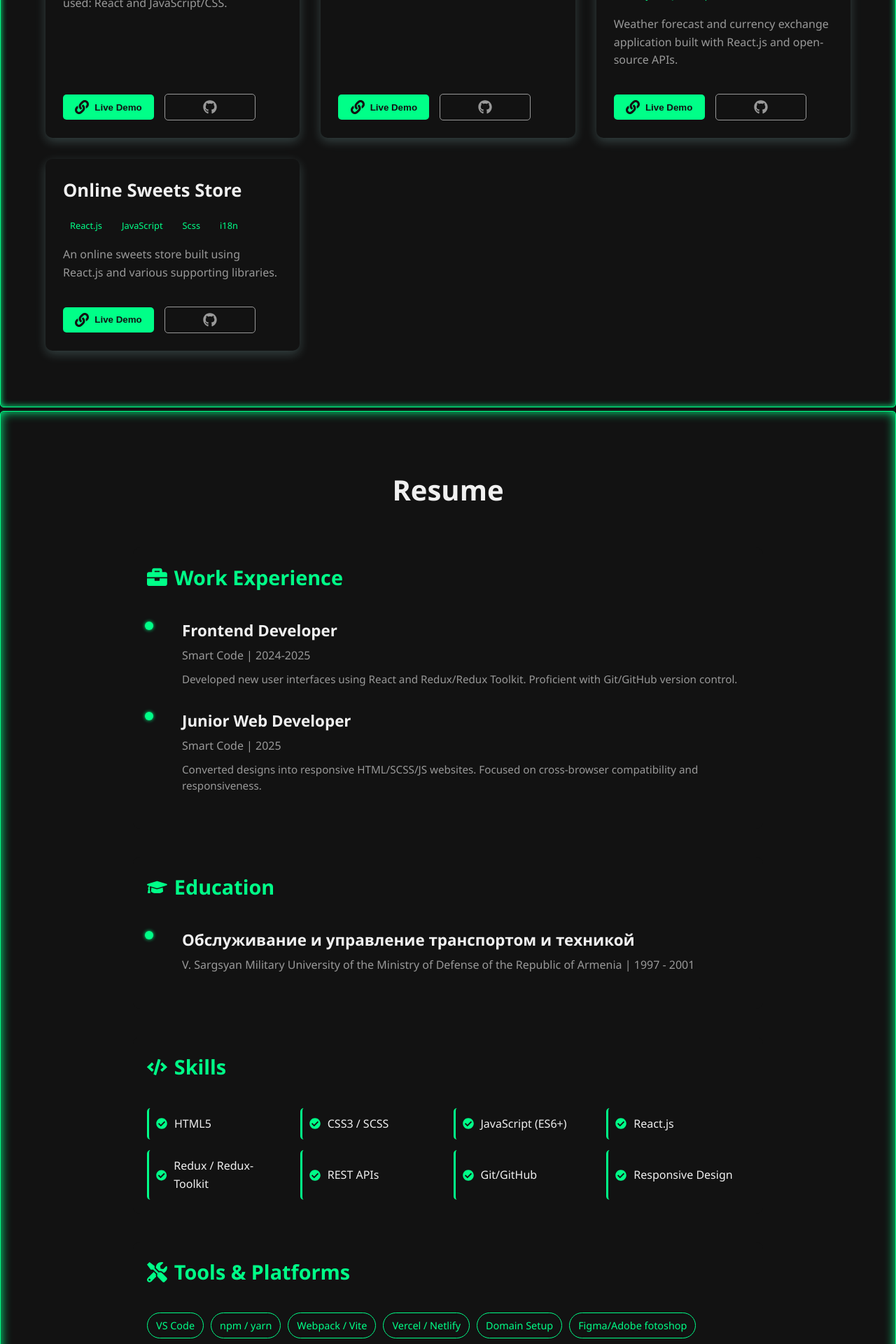
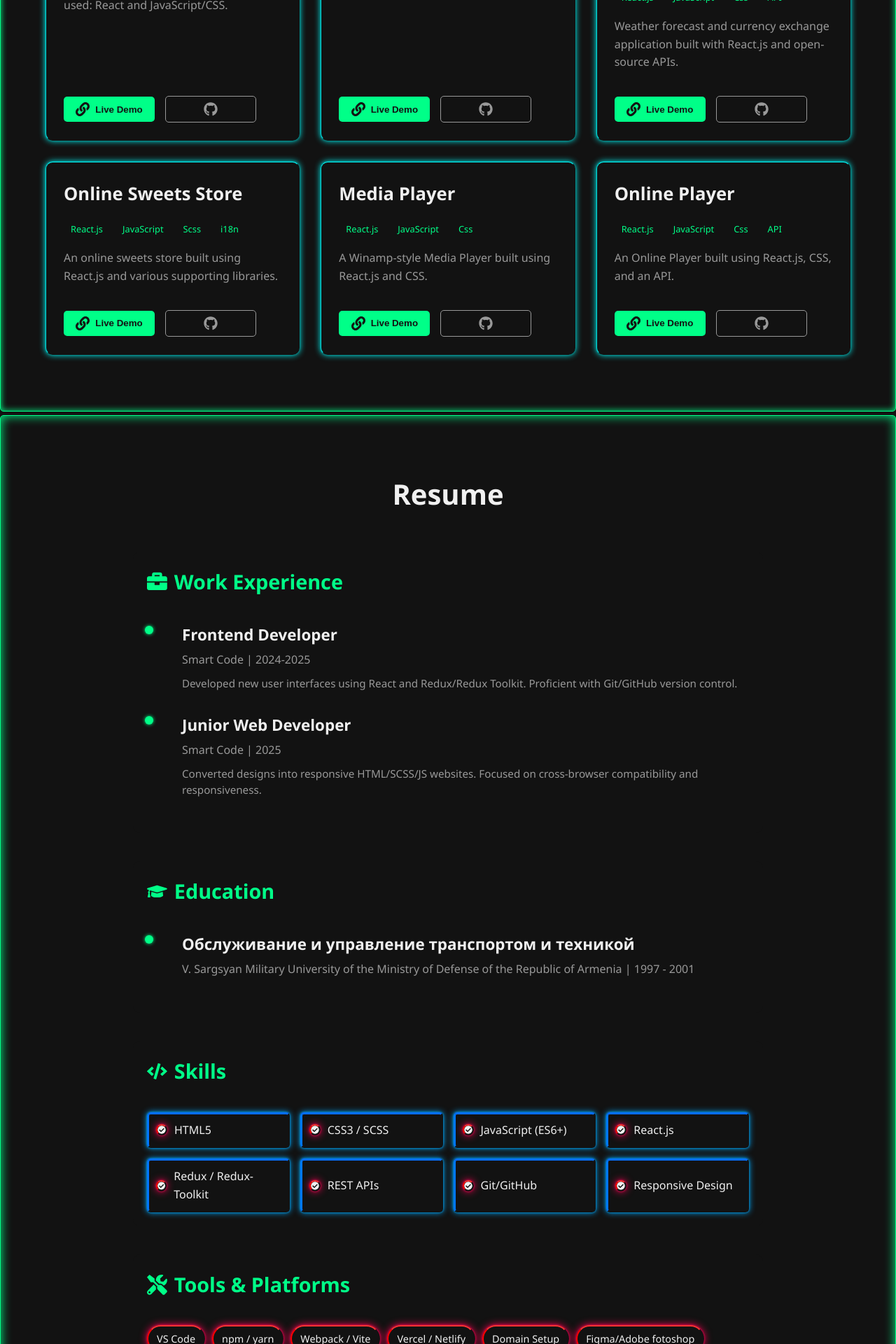
Before and after one commit to Hrach80/hrach-cv, a React (Vite) app: page / in a window 1280 px wide. Shown: the part 2086-4006 px from the top of the page at 70% size. Built offline with nearby package versions, Linux system fonts and the light colour scheme.

Commit message:
hrac-color

```diff
--- a/src/components/Projects/Projects.jsx
+++ b/src/components/Projects/Projects.jsx
@@ -18,12 +18,7 @@ const Projects = () => {
         setLoadingId(uniqueId);
 
         setTimeout(() => {
-            // ՔԱՅԼ 2: Թաքցնում ենք անիմացիան
             setLoadingId(null);
-
-            // ՔԱՅԼ 3: Անմիջապես բացում ենք հղումը նույն ներդիրում
-            // window.location.href-ն ավելի հուսալի է, քան window.open-ը
-            // setTimeout-ի ներսում iOS-ի վրա։
             window.location.href = url;
         }, 1500);
     };
--- a/src/components/Projects/Projects.scss
+++ b/src/components/Projects/Projects.scss
@@ -49,14 +49,24 @@
     position: relative;
     overflow: hidden;
     cursor: pointer;
-    box-shadow: 0 5px 15px rgba(189, 255, 253, 0.2);
+        border: 1px solid rgba(0, 255, 255, 0.3);
+        border-top-color: #00ffff;
+        border-left-color: #00e0e0;
+        border-bottom-color: transparent;
+        border-right-color: transparent;
+        box-shadow: 0 0 3px #00a0a0, 0 0 10px #00ffff;
     transition: all 0.8s;
     opacity: 0;
     animation: fadeInUp 0.8s ease-out forwards;
 
     &:hover {
         transform: translateY(-5px);
-        box-shadow: 0 5px 15px rgba(30, 255, 180, 0.2);
+    border: 1px solid rgba(255, 0, 85, 0.3);
+        border-top-color: #ff3333;
+        border-left-color: #ff0000;
+        border-bottom-color: transparent;
+        border-right-color: transparent;
+        box-shadow: 0 0 3px #ff0055, 0 0 12px #ff0055;
 
         &::before {
             opacity: 1;
--- a/src/components/Resume/Resume.scss
+++ b/src/components/Resume/Resume.scss
@@ -114,8 +114,12 @@
     font-size: 1rem;
     padding: 10px;
     border-radius: 5px;
-    background-color: var(--color-dark-background);
-    border-left: 3px solid var(--color-primary);
+        border: 3px solid rgba(0, 153, 255, 0.3);
+        border-top-color: #076eff;
+        border-left-color: #0077ff;
+        border-bottom-color: transparent;
+        border-right-color: transparent;
+        box-shadow: 0 0 3px #00aaff, 0 0 10px #00aaff;
     transition: transform 0.3s ease;
 
     &:hover {
@@ -123,7 +127,13 @@
     }
 
     .skill-icon {
-        color: var(--color-primary);
+    border: 2px solid rgba(255, 0, 85, 0.3);
+        border-top-color: #ff3333;
+        border-left-color: #ff0000;
+        border-bottom-color: transparent;
+        border-right-color: transparent;
+        box-shadow: 0 0 3px #ff0055, 0 0 12px #ff0055;
+        border-radius: 50px;
     }
 }
 
@@ -138,8 +148,12 @@
     padding: 6px 12px;
     border-radius: 20px;
     background-color: rgba(var(--color-primary-rgb), 0.15);
-    color: var(--color-primary);
-    border: 1px solid var(--color-primary);
+border: 2px solid rgba(255, 0, 85, 0.3);
+    border-top-color: #ff3333;
+    border-left-color: #ff0000;
+    border-bottom-color: transparent;
+    border-right-color: transparent;
+    box-shadow: 0 0 3px #ff0055, 0 0 12px #ff0055;
     font-weight: 500;
 }
 
--- a/src/locales/am/translation.json
+++ b/src/locales/am/translation.json
@@ -31,6 +31,10 @@
     "project_6_description": "Եղանակի տեսության և Տարադրամի փոխանակման հավելված, որը կառուցված է React.js-ի և բաց աղբյուրի API-ների վրա։",
     "project_7_title": "Քաղցրավենիքների վաճառքի օնլայն խանութ",
     "project_7_description":" Քաղցրավենիքների վաճառքի օնլայն խանութ, որը կառուցված է React.js-ի և մի շարք գրադարանների հիման վրա։",
+    "project_8_title": "Մեդիա Պլեյեր",
+    "project_8_description": " Մեդիա Պլեյեր winamp ոճով, որը կառուցված է React.js-ի և CSS-ի վրա։",
+    "project_9_title": "Առցանց Պլեյեր",
+    "project_9_description": " Առցանց Պլեյեր, որը կառուցված է React.js-ի CSS-ի և API-ի վրա։",
     "resume_section_title": "Ռեզյումե",
     "section_experience": "Աշխատանքային Փորձ",
     "section_education": "Կրթություն",
--- a/src/locales/en/translation.json
+++ b/src/locales/en/translation.json
@@ -30,6 +30,10 @@
     "project_6_description": "Weather forecast and currency exchange application built with React.js and open-source APIs.",
     "project_7_title": "Online Sweets Store",
     "project_7_description": "An online sweets store built using React.js and various supporting libraries.",
+    "project_8_title": "Media Player",
+    "project_8_description": " A Winamp-style Media Player built using React.js and CSS.",
+    "project_9_title": "Online Player",
+    "project_9_description": "An Online Player built using React.js, CSS, and an API.",
     "resume_section_subtitle": "My Profile",
     "resume_section_title": "Resume",
     "section_experience": "Work Experience",
--- a/src/locales/ru/translation.json
+++ b/src/locales/ru/translation.json
@@ -30,6 +30,10 @@
     "project_6_description": "Приложение для прогноза погоды и обмена валют, созданное на основе React.js и открытых API.",
     "project_7_title": "Онлайн-магазин по продаже сладостей",
     "project_7_description": "Онлайн-магазин сладостей, разработанный на базе React.js и с использованием ряда библиотек.",
+    "project_8_title": "Медиаплеер",
+    "project_8_description": " Медиаплеер в стиле Winamp, разработанный с использованием React.js и CSS.",
+    "project_9_title": "Онлайн-плеер",
+    "project_9_description": "Онлайн-плеер, разработанный с использованием React.js, CSS и API.",
     "resume_section_subtitle": "Мой Профиль",
     "resume_section_title": "Резюме",
     "section_experience": "Опыт Работы",
--- a/src/projectsdata/projectData.js
+++ b/src/projectsdata/projectData.js
@@ -55,5 +55,21 @@ const projectData = [
         githubUrl: 'https://github.com/Hrach80',
         technologies: ['React.js', 'JavaScript', 'Scss', 'i18n']
     },
+    {
+        id: 8,
+        titleKey: 'project_8_title',
+        descriptionKey: 'project_8_description',
+        liveUrl: 'https://win-hrach-media.vercel.app/',
+        githubUrl: 'https://github.com/Hrach80',
+        technologies: ['React.js', 'JavaScript', 'Css']
+    },
+    {
+        id: 9,
+        titleKey: 'project_9_title',
+        descriptionKey: 'project_9_description',
+        liveUrl: 'https://hrach-react-media.vercel.app/',
+        githubUrl: 'https://github.com/Hrach80',
+        technologies: ['React.js', 'JavaScript', 'Css', 'API']
+    },
 ];
 export default projectData;
```
